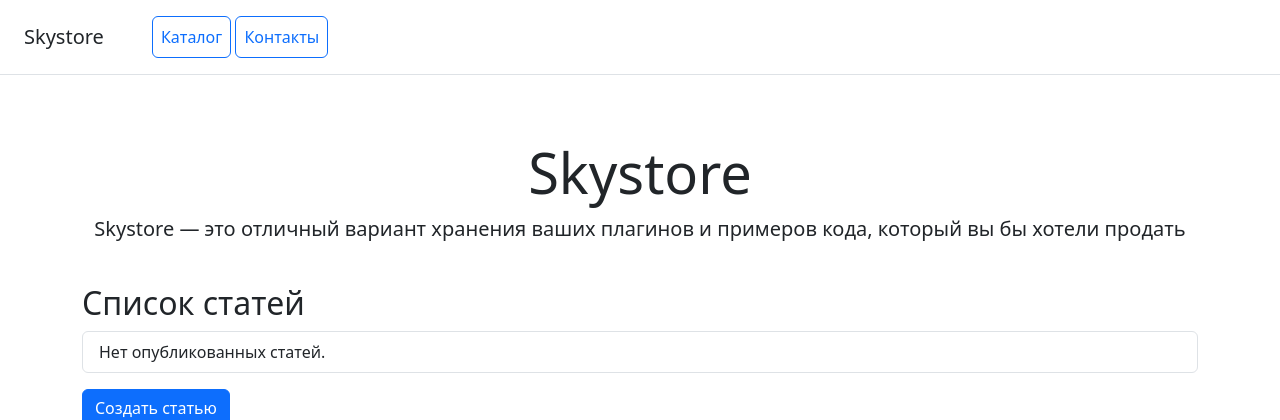
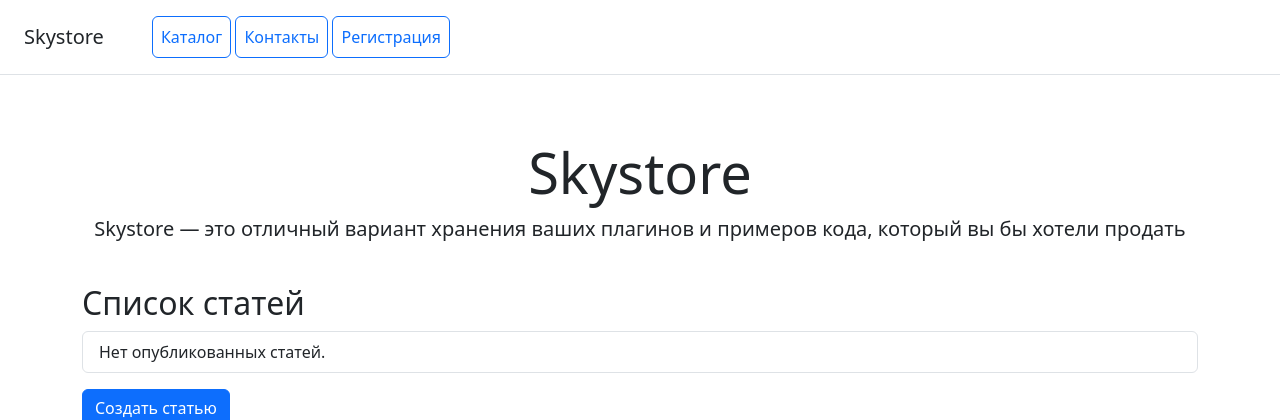
Before and after one commit to AlexeyYanchenkov/DZ_Django_1, a Django app: page /blogs/ in a window 1280 px wide. Shown: the top 420 px of the page. Run offline with Django 5.2, Linux system fonts and the light colour scheme; data that the repository does not hold is empty.

Commit message:
DZ 27 new

```diff
--- a/catalog/templates/includes/menu.html
+++ b/catalog/templates/includes/menu.html
@@ -3,5 +3,6 @@
     <nav class="ms-5">
         <a class="p-2 btn btn-outline-primary" href="{% url 'catalog:home' %}">Каталог</a>
         <a class="p-2 btn btn-outline-primary" href="{% url 'catalog:contacts' %}">Контакты</a>
+        <a class="p-2 btn btn-outline-primary" href="{% url 'users:register' %}">Регистрация</a> <!-- Здесь добавлена ссылка на регистрацию -->
     </nav>
 </div>
```
